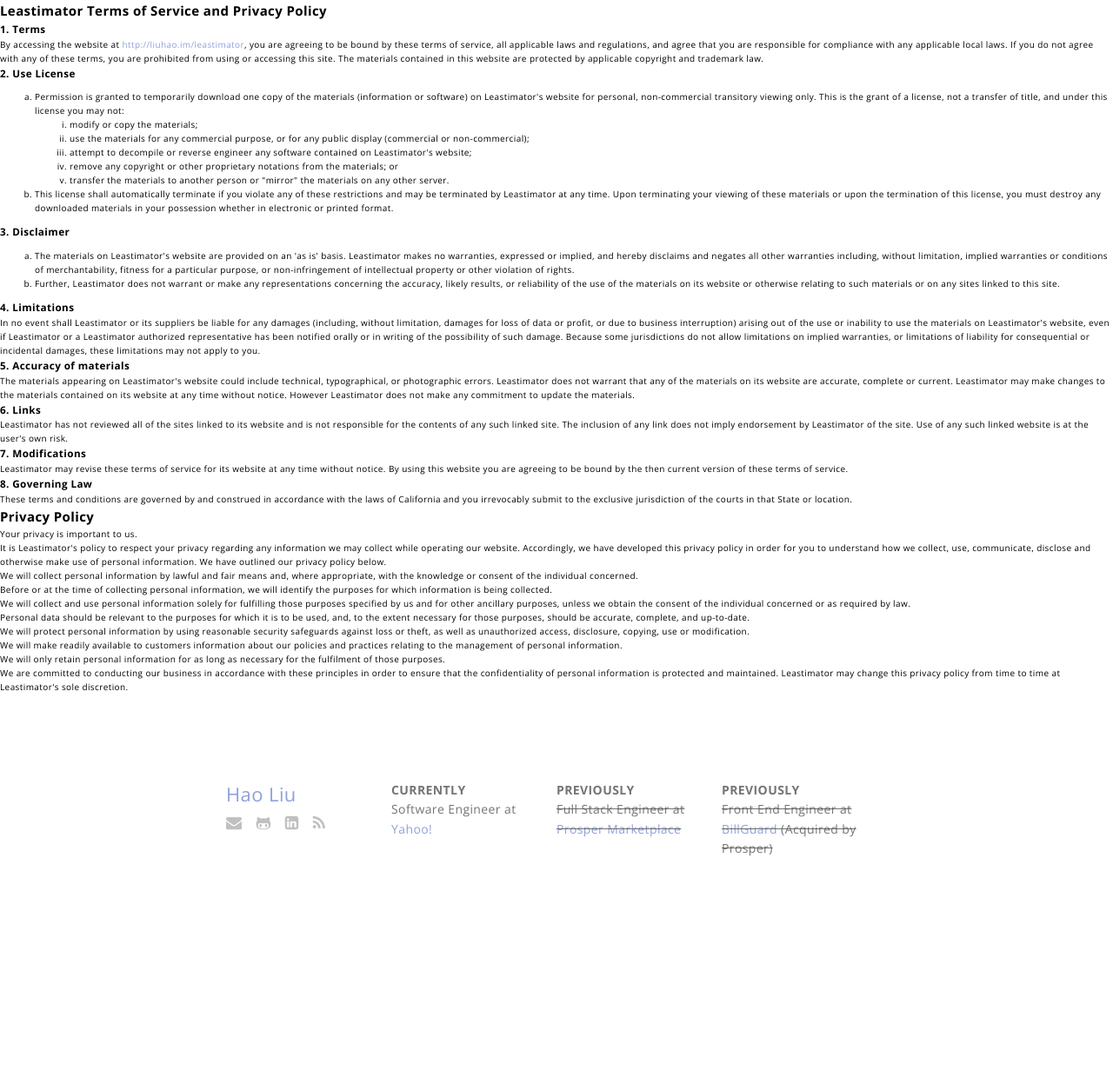
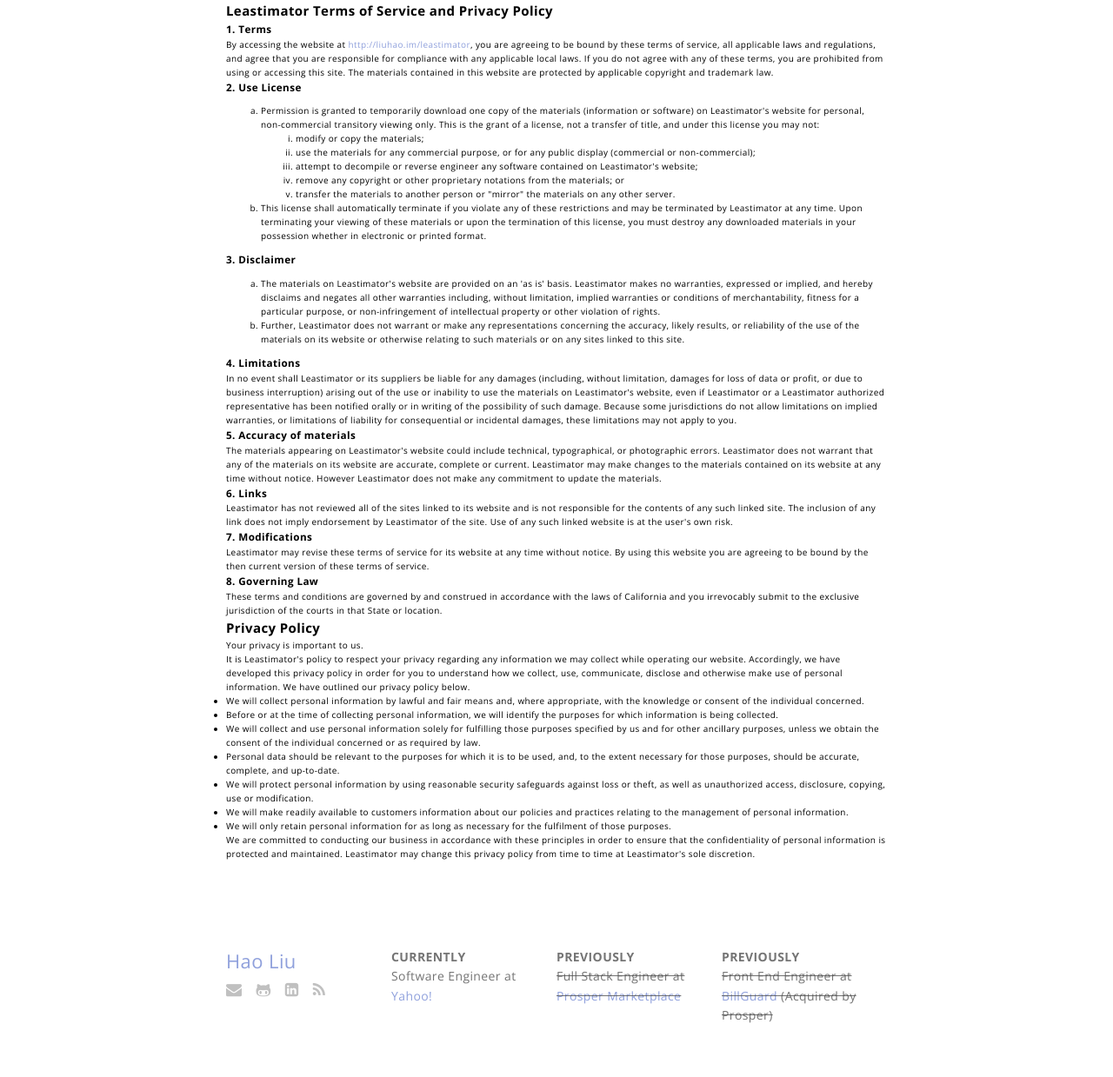
Before and after one commit to fuermosi777/fuermosi777.github.io, a Jekyll site: the page built from pp.html, in a window 1280 px wide. Shown: the whole page at 87% size. Built offline with Jekyll 4.4.1, drawn with Linux system fonts in a browser that asks for light colours; comment, search, counter and statistics services are not loaded; before the commit the page ends 1047 px from its top, so only the background shows below that.

Commit message:
edit pp page

```diff
--- a/pp.html
+++ b/pp.html
@@ -4,6 +4,7 @@
 permalink: /pp
 ---
 
+<div class="main-content post-text">
   <h2>Leastimator Terms of Service and Privacy Policy</h2>
 
   <h3>1. Terms</h3>
@@ -71,3 +72,4 @@
     </ul>
 
     <p>We are committed to conducting our business in accordance with these principles in order to ensure that the confidentiality of personal information is protected and maintained. Leastimator may change this privacy policy from time to time at Leastimator's sole discretion.</p>
+</div>
```
Lines whose indentation alone changed are shown as unchanged.
